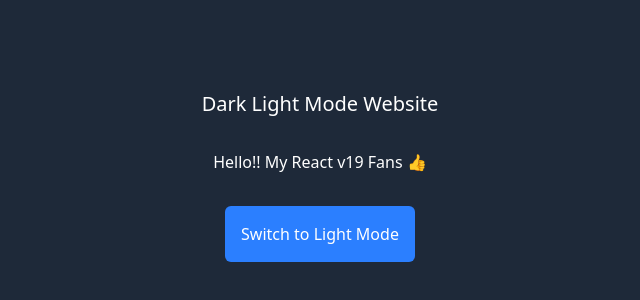
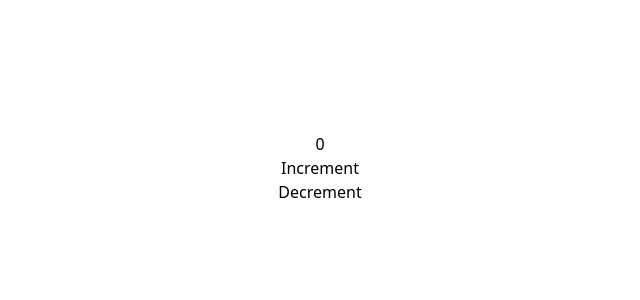
Before and after one commit to TarunByte/reactV19, a React (Vite) app: page / in a window 1280 px wide. Shown: the part 232-532 px from the top of the page, without its empty margins (320-960 px from the left). Built offline with nearby package versions, Linux system fonts and the light colour scheme.

Commit message:
#69 useReducer Hook in React

```diff
--- a/src/App.jsx
+++ b/src/App.jsx
@@ -1,14 +1,9 @@
-import {
-  DarkLight,
-  ThemeProvider,
-} from "./components/hooks/ContextAPI/DarkLight";
+import { ReducerComp } from "./components/hooks/UseReducer";
 
 export const App = () => {
   return (
     <>
-      <ThemeProvider>
-        <DarkLight />
-      </ThemeProvider>
+      <ReducerComp />
     </>
   );
 };
--- /dev/null
+++ b/src/components/hooks/UseReducer/index.jsx
@@ -0,0 +1,24 @@
+import { useReducer } from "react";
+
+export const ReducerComp = () => {
+  const reducer = (state, action) => {
+    console.log(state, action);
+    if (action.type === "INCREMENT") {
+      return state + 1;
+    }
+    if (action.type === "DECREMENT") {
+      return state - 1;
+    }
+  };
+
+  //   const [count, setCount] = useState(0);
+  const [count, dispatch] = useReducer(reducer, 0);
+
+  return (
+    <div className=" p-4 h-lvh flex flex-col justify-center items-center">
+      <h1>{count}</h1>
+      <button onClick={() => dispatch({ type: "INCREMENT" })}>Increment</button>
+      <button onClick={() => dispatch({ type: "DECREMENT" })}>Decrement</button>
+    </div>
+  );
+};
```
